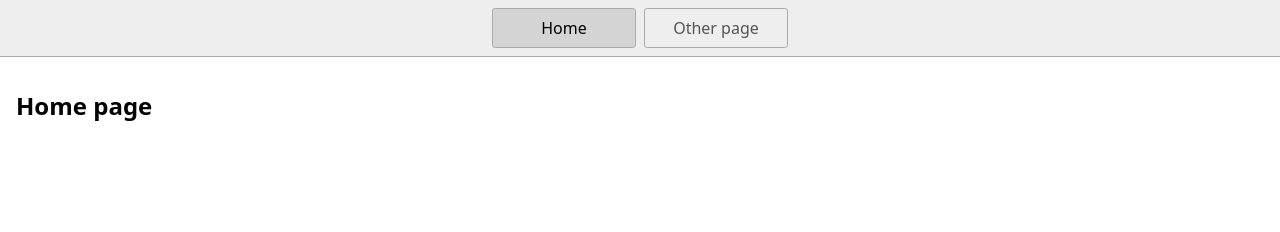
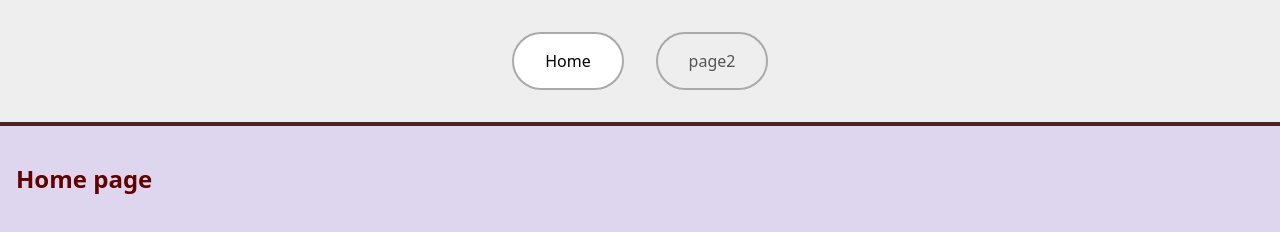
Before and after one commit to hazeliu0104/stackblitz-starters-5styd8, a website: page index.html in a window 1280 px wide. Drawn offline with Linux system fonts and the light colour scheme.

Commit message:
css html

```diff
--- a/index.html
+++ b/index.html
@@ -14,10 +14,10 @@
   <body>
     <nav>
       <a href="/" aria-current="page">Home</a>
-      <a href="/page2.html">Other page</a>
+      <a href="/page2.html">page2</a>
     </nav>
     <main>
-      <h1>Home page</h1>
+      <h2>Home page</h2>
     </main>
   </body>
 </html>
--- a/styles.css
+++ b/styles.css
@@ -5,8 +5,8 @@
 body {
   margin: 0;
   font-family: system-ui, sans-serif;
-  color: black;
-  background-color: white;
+  color: rgb(99, 0, 0);
+  background-color: rgba(55, 0, 156, 0.164);
 }
 
 nav {
@@ -14,18 +14,18 @@ nav {
   flex-wrap: wrap;
   align-items: center;
   justify-content: center;
-  padding: 0.5rem;
-  gap: 0.5rem;
-  border-bottom: solid 1px #aaa;
+  padding: 2rem;
+  gap: 2rem;
+  border-bottom: solid 4px #4b2525;
   background-color: #eee;
 }
 
 nav a {
   display: inline-block;
-  min-width: 9rem;
-  padding: 0.5rem;
-  border-radius: 0.2rem;
-  border: solid 1px #aaa;
+  min-width: 7rem;
+  padding: 1rem;
+  border-radius:6rem;
+  border: solid 2px #aaa;
   text-align: center;
   text-decoration: none;
   color: #555;
@@ -33,7 +33,7 @@ nav a {
 
 nav a[aria-current='page'] {
   color: #000;
-  background-color: #d4d4d4;
+  background-color: #ffffff;
 }
 
 main {
```
Also changed, not shown: page2.html (+1 -1 lines), 1 other file.
